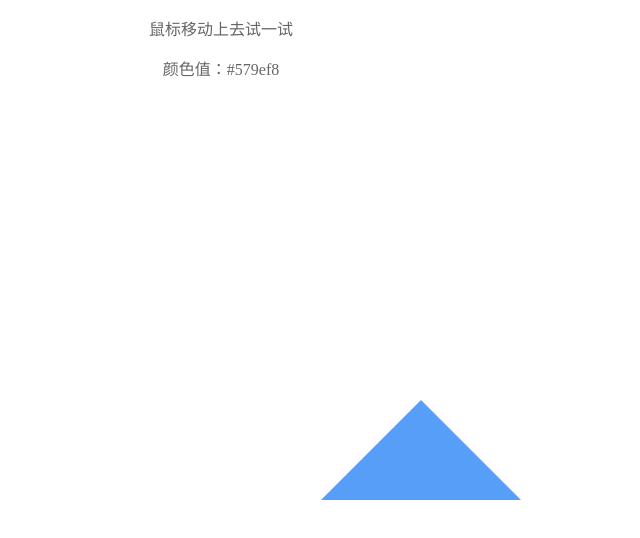
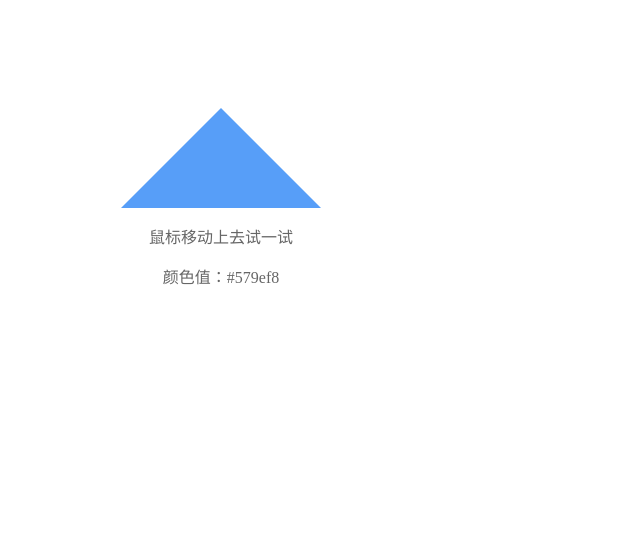
Before and after one commit to TheoGin/CSS3-HTML5, a plain HTML site: page 1. CSS3视觉/练习题/demo7.html in a window 1280 px wide. Shown: the whole page, without its empty margins (419-1059 px from the left). Drawn offline with Linux system fonts and the light colour scheme.

Commit message:
fix： 1. CSS3视觉

```diff
--- a/1. CSS3视觉/练习题/demo7.html
+++ b/1. CSS3视觉/练习题/demo7.html
@@ -18,17 +18,24 @@
       /* 在这里完成作业 */
       .box {
         border: 100px solid transparent;
-        /* border-color: transparent  transparent transparent  #579ef8; */
-        border-left-color: #579ef8;
-        /* transform: rotate(90deg) translateX(-280px);
-         */
-        transform-origin: left top;
-        position: fixed;
+        /* 宽高设为0，就不会独占一行 */
+        width: 0;
+        height: 0;
+        /* border-color: red green #579ef8 blue; */
+        border-bottom-color: #579ef8;
+
+        /* position: fixed;
         top: 50%;
-        left: 50%;
-         transform: translate(50%, 50%) rotate(-90deg);
+        left: 50%; */
       }
       .box:hover {
+         /* 默认情况下，变形的原点在盒子中心，可以通过transform-origin来改变它 */
+         /* 需要把变形的原点改为三角形的中心：
+         1. 左边：整个宽度200px的一半，为100px；或者直接写center
+         2. 上边：一个边框100px，加上边框的一半50px，共150px
+         */
+        /* transform-origin: 100px 150px; */
+        transform-origin: center 150px;
         transform: rotate(0.5turn);
       }
     </style>
```
Also changed, not shown: 1. CSS3视觉/练习题/demo3.html (+7 -2 lines), 1. CSS3视觉/练习题/demo4.html (+11 -0 lines), 1. CSS3视觉/练习题/demo6.html (+4 -0 lines).
